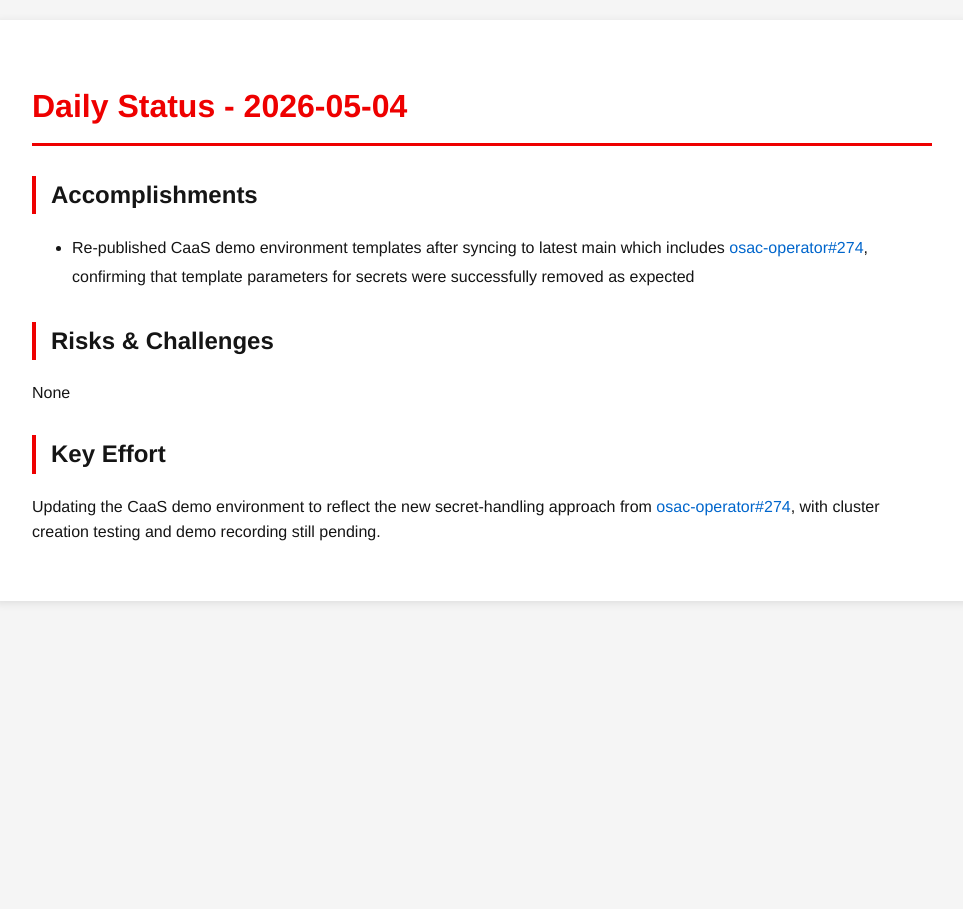
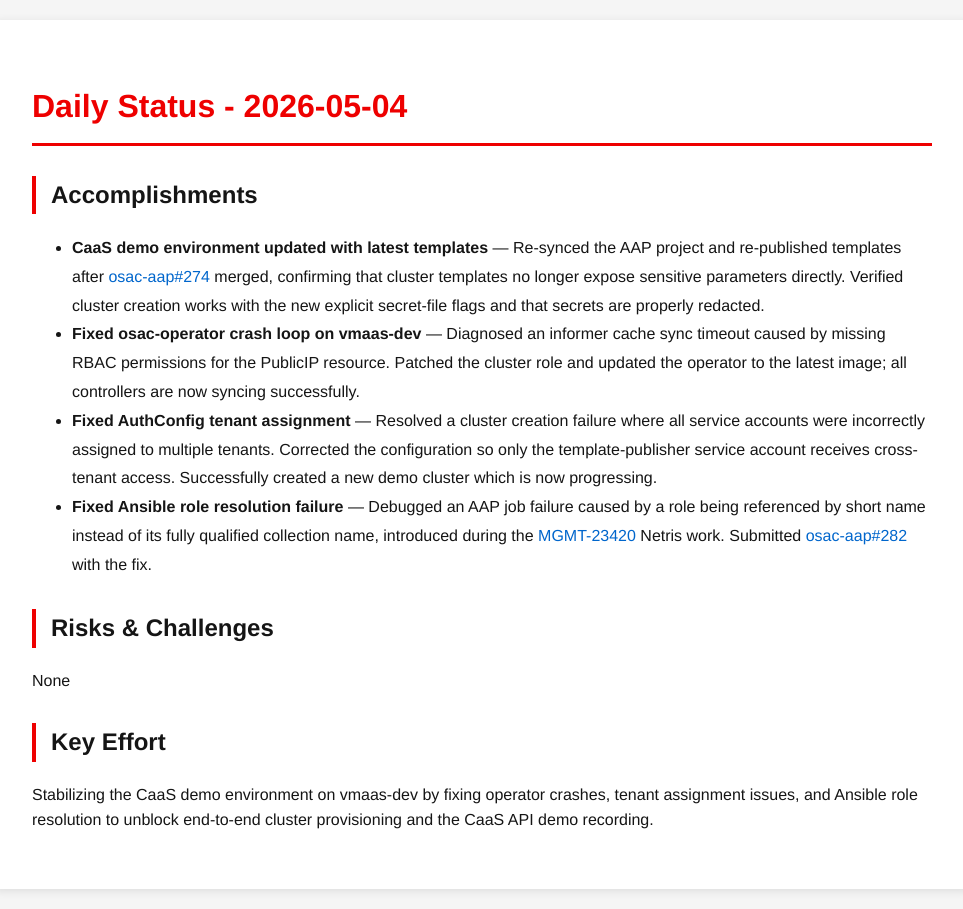
Before and after one commit to tzvatot/daily-status, a Jekyll site: the page built from 2026-05-04.md, in a window 1280 px wide. Shown: the whole page, without its empty margins (158-1121 px from the left). Built offline with Jekyll 4.4.1, drawn with Linux system fonts in a browser that asks for light colours.

Commit message:
Daily status update - 2026-05-04

```diff
--- a/2026-05-04.md
+++ b/2026-05-04.md
@@ -7,10 +7,16 @@
 # Daily Status - 2026-05-04
 
 ## Accomplishments
-- Re-published CaaS demo environment templates after syncing to latest main which includes [osac-operator#274](https://github.com/osac-project/osac-operator/pull/274), confirming that template parameters for secrets were successfully removed as expected
+
+- **CaaS demo environment updated with latest templates** — Re-synced the AAP project and re-published templates after [osac-aap#274](https://github.com/osac-project/osac-aap/pull/274) merged, confirming that cluster templates no longer expose sensitive parameters directly. Verified cluster creation works with the new explicit secret-file flags and that secrets are properly redacted.
+- **Fixed osac-operator crash loop on vmaas-dev** — Diagnosed an informer cache sync timeout caused by missing RBAC permissions for the PublicIP resource. Patched the cluster role and updated the operator to the latest image; all controllers are now syncing successfully.
+- **Fixed AuthConfig tenant assignment** — Resolved a cluster creation failure where all service accounts were incorrectly assigned to multiple tenants. Corrected the configuration so only the template-publisher service account receives cross-tenant access. Successfully created a new demo cluster which is now progressing.
+- **Fixed Ansible role resolution failure** — Debugged an AAP job failure caused by a role being referenced by short name instead of its fully qualified collection name, introduced during the [MGMT-23420](https://issues.redhat.com/browse/MGMT-23420) Netris work. Submitted [osac-aap#282](https://github.com/osac-project/osac-aap/pull/282) with the fix.
 
 ## Risks & Challenges
+
 None
 
 ## Key Effort
-Updating the CaaS demo environment to reflect the new secret-handling approach from [osac-operator#274](https://github.com/osac-project/osac-operator/pull/274), with cluster creation testing and demo recording still pending.
+
+Stabilizing the CaaS demo environment on vmaas-dev by fixing operator crashes, tenant assignment issues, and Ansible role resolution to unblock end-to-end cluster provisioning and the CaaS API demo recording.
```
